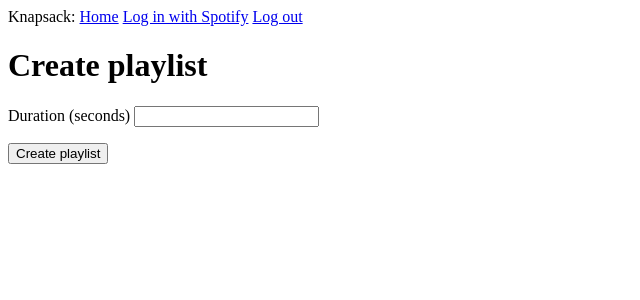
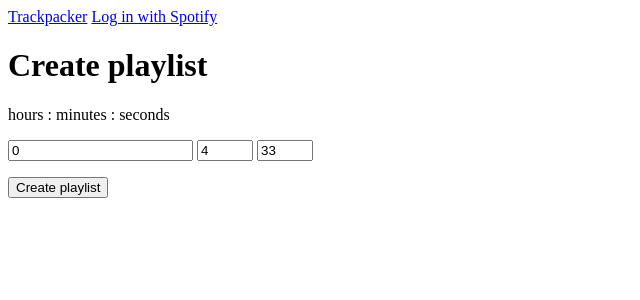
Before and after one commit to robin-foster-rf/spotify-trackpacker, a Flask app: page /generate in a window 1280 px wide. Shown: the top 300 px of the page, without its empty margins (0-640 px from the left). Run offline with Flask 2, Linux system fonts and the light colour scheme.

Commit message:
merge home.html to index.html, improve generate form, edit spotify scope

```diff
--- a/app/forms.py
+++ b/app/forms.py
@@ -1,6 +1,8 @@
 from flask_wtf import FlaskForm
 from wtforms import StringField, PasswordField, BooleanField, SubmitField
-from wtforms.validators import DataRequired
+from wtforms.fields.html5 import IntegerField, IntegerRangeField
+from wtforms.widgets.html5 import NumberInput
+from wtforms.validators import DataRequired, NumberRange
 
 
 class AuthenticateSpotifyForm(FlaskForm):
@@ -8,11 +10,27 @@ class AuthenticateSpotifyForm(FlaskForm):
 
 
 
-from wtforms import IntegerField
-from wtforms.validators import NumberRange
+#class CreatePlaylistForm(FlaskForm):
+#    duration = IntegerField(
+#        'Duration (seconds)',
+#        validators=[DataRequired(), NumberRange(min=0)]
+#    )
+#    submit = SubmitField('Create playlist')
+
 class CreatePlaylistForm(FlaskForm):
-    duration = IntegerField(
-        'Duration (seconds)',
-        validators=[DataRequired(), NumberRange(min=0)]
+    duration_h = IntegerField(
+        'hours',
+        default=0,
+        widget=NumberInput(min=0, step=1),
+    )
+    duration_m = IntegerRangeField(
+        'minutes',
+        default=4,
+        widget=NumberInput(min=0, max=59, step=1),
+    )
+    duration_s = IntegerRangeField(
+        'seconds',
+        default=33,
+        widget=NumberInput(min=0, max=59, step=1),
     )
     submit = SubmitField('Create playlist')
--- a/app/routes.py
+++ b/app/routes.py
@@ -9,26 +9,18 @@ from app.forms import AuthenticateSpotifyForm, CreatePlaylistForm
 def index():
     access_token = session.get('access_token')
     if access_token:
-        return redirect('/authorize')
-    else:
-        return render_template('index.html')
+        last_created = session.get('last_created_playlist')
+        return render_template('index.html', playlist=last_created)
+    return render_template('index.html')
 
 
-@app.route('/home')
-def home():
-    access_token = session.get('access_token')
-    last_created = session.get('last_created_playlist')
-    if access_token:
-        return render_template('home.html', playlist=last_created)
-    else:
-        return redirect('index.html')
+from uuid import uuid4
+from spotipy import Spotify
+from spotipy.oauth2 import SpotifyOAuth
 
-
-from spotipy import SpotifyOAuth, Spotify
 from config import SpotifyConfig
 from app.spotify import scope
-from uuid import uuid4
-
+from app.pack import solve, SolverException
 
 sp_oauth = SpotifyOAuth(
     client_id=SpotifyConfig.CLIENT_ID,
@@ -86,27 +78,47 @@ def logout():
     return redirect('/index')
 
 
-from app.pack import solve
-
 @app.route('/generate', methods=['GET', 'POST'])
 def generate():
     form = CreatePlaylistForm()
     if form.validate_on_submit():
-        playlist_duration = request.form.get('duration', type=int)*1000
+        duration_h = request.form.get('duration_h', type=int) or 0
+        duration_m = request.form.get('duration_m', type=int) or 0
+        duration_s = request.form.get('duration_s', type=int) or 0
+        playlist_duration_s = duration_h*3600 + duration_m*60 + duration_s
+        playlist_duration_ms = playlist_duration_s*1000
+
         tracks = get_saved_tracks()
-        track_durations = [t[2] for t in tracks]
-        selected, _ = solve(playlist_duration, track_durations)
+        track_durations_ms = [t[2] for t in tracks]
+
+        try:
+            selected, _ = solve(playlist_duration_ms, track_durations_ms)
+        except SolverException:
+            flash('No solution possible for that duration. Try something else')
+            return render_template('generate.html', form=form)
+
+
         selected_tracks = [t for i, t in enumerate(tracks) if i in selected]
+        selected_track_ids = [t[1] for t in selected_tracks]
 
         flash(selected_tracks)
 
+        creation_time = datetime.now()
+        duration_strings = [
+            f'{duration_h:2d}h' if duration_h>0 else '',
+            f'{duration_m:2d}m' if duration_m>0 else '',
+            f'{duration_s:2d}s' if duration_s>0 else '',
+        ]
+        name = 'trackpack '+' '.join(duration_strings)
+        description = 'created at '+creation_time.strftime('%Y-%b-%d %H:%M:%S')
+
         playlist = create_playlist(
-            [t[1] for t in selected_tracks],
-            'knapsack t={:d}s'.format(playlist_duration//1000),
-            'created at '+datetime.now().strftime("%Y-%b-%d %H:%M:%S"),
+            selected_track_ids,
+            name,
+            description,
         )
         session['last_created_playlist'] = playlist
-        return redirect('/home')
+        return redirect(url_for('index'))
     return render_template('generate.html', form=form)
 
 
--- a/app/spotify.py
+++ b/app/spotify.py
@@ -1,44 +1,56 @@
-import spotipy
+from spotipy import Spotify
 from spotipy.oauth2 import SpotifyOAuth
-from uuid import uuid4
 
-from config import SpotifyConfig as Keys
+from config import SpotifyConfig
+
+# scope = ' '.join([
+#     'user-read-playback-state',
+#     'user-modify-playback-state',
+#     'user-read-currently-playing',
+#     'streaming',
+#     'app-remote-control',
+#     'user-read-email',
+#     'user-read-private',
+#     'playlist-read-collaborative',
+#     'playlist-modify-public',
+#     'playlist-read-private',
+#     'playlist-modify-private',
+#     'user-library-modify',
+#     'user-library-read',
+#     'user-top-read',
+#     'user-read-playback-position',
+#     'user-read-recently-played',
+# ])
 
 scope = ' '.join([
-    'user-read-playback-state',
-    'user-modify-playback-state',
-    'user-read-currently-playing',
-    'streaming',
-    'app-remote-control',
+    'user-read-private',
     'user-read-email',
-    'user-read-private',
+    'user-library-read',
+    'user-library-modify',
+    'user-top-read',
     'playlist-read-collaborative',
     'playlist-modify-public',
     'playlist-read-private',
     'playlist-modify-private',
-    'user-library-modify',
-    'user-library-read',
-    'user-top-read',
-    'user-read-playback-position',
-    'user-read-recently-played',
 ])
 
 def init_spotify():
-    sp = spotipy.Spotify(
+    sp = Spotify(
         auth_manager=SpotifyOAuth(
-            client_id=Keys.CLIENT_ID,
-            client_secret=Keys.CLIENT_SECRET,
-            redirect_uri=Keys.REDIRECT_URI,
+            client_id=SpotifyConfig.CLIENT_ID,
+            client_secret=SpotifyConfig.CLIENT_SECRET,
+            redirect_uri=SpotifyConfig.REDIRECT_URI,
             scope=scope,
             cache_path='spotify_cache/.cache',
         )
     )
     return sp
 
+
 sp_oauth = SpotifyOAuth(
-            client_id=Keys.CLIENT_ID,
-            client_secret=Keys.CLIENT_SECRET,
-            redirect_uri=Keys.REDIRECT_URI,
+            client_id=SpotifyConfig.CLIENT_ID,
+            client_secret=SpotifyConfig.CLIENT_SECRET,
+            redirect_uri=SpotifyConfig.REDIRECT_URI,
             scope=scope,
             cache_path='spotify_cache/.cache',
         )
--- a/app/templates/base.html
+++ b/app/templates/base.html
@@ -1,12 +1,15 @@
 <html>
     <head>
-        <title>Spotify Knapsack</title>
+        <title>Spotify trackpacker</title>
     </head>
     <body>
-        <div>Knapsack:
-            <a href="/home">Home</a>
+        <div>
+            <a href="/index">Trackpacker</a>
+            {% if session.get('access_token') is none %}
             <a href="/authorize">Log in with Spotify</a>
+            {% else %}
             <a href="/logout">Log out</a>
+            {% endif %}
         </div>
         {% block content %}{% endblock %}
     </body>
--- a/app/templates/generate.html
+++ b/app/templates/generate.html
@@ -3,11 +3,17 @@
 {% block content %}
     <h1>Create playlist</h1>
 
-    <form action="" method="post" novalidate>
+    <form action="" method="post">
         {{ form.hidden_tag() }}
         <p>
-            {{ form.duration.label }}
-            {{ form.duration() }}
+            {{ form.duration_h.label }} :
+            {{ form.duration_m.label }} :
+            {{ form.duration_s.label }}
+        </p>
+        <p>
+            {{ form.duration_h() }}
+            {{ form.duration_m() }}
+            {{ form.duration_s() }}
         </p>
         <p>
             {{ form.submit() }}
```
Also changed, not shown: app/templates/home.html (deleted, +0 -39 lines), app/templates/index.html (+40 -0 lines).
